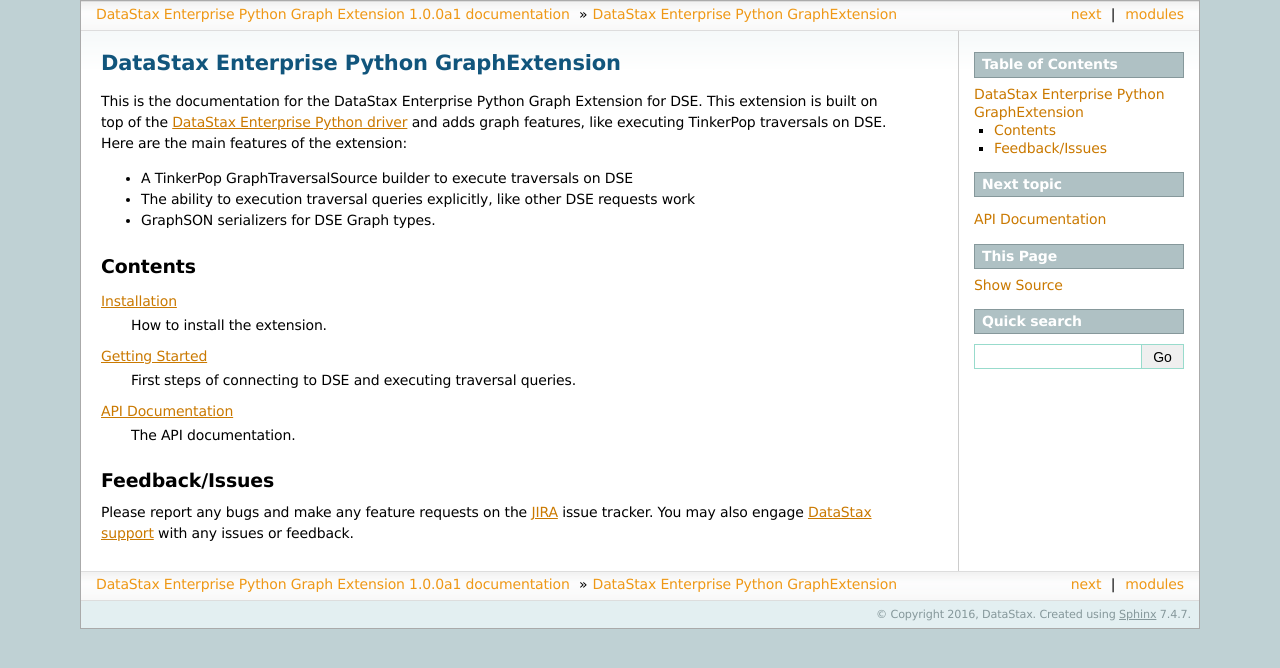
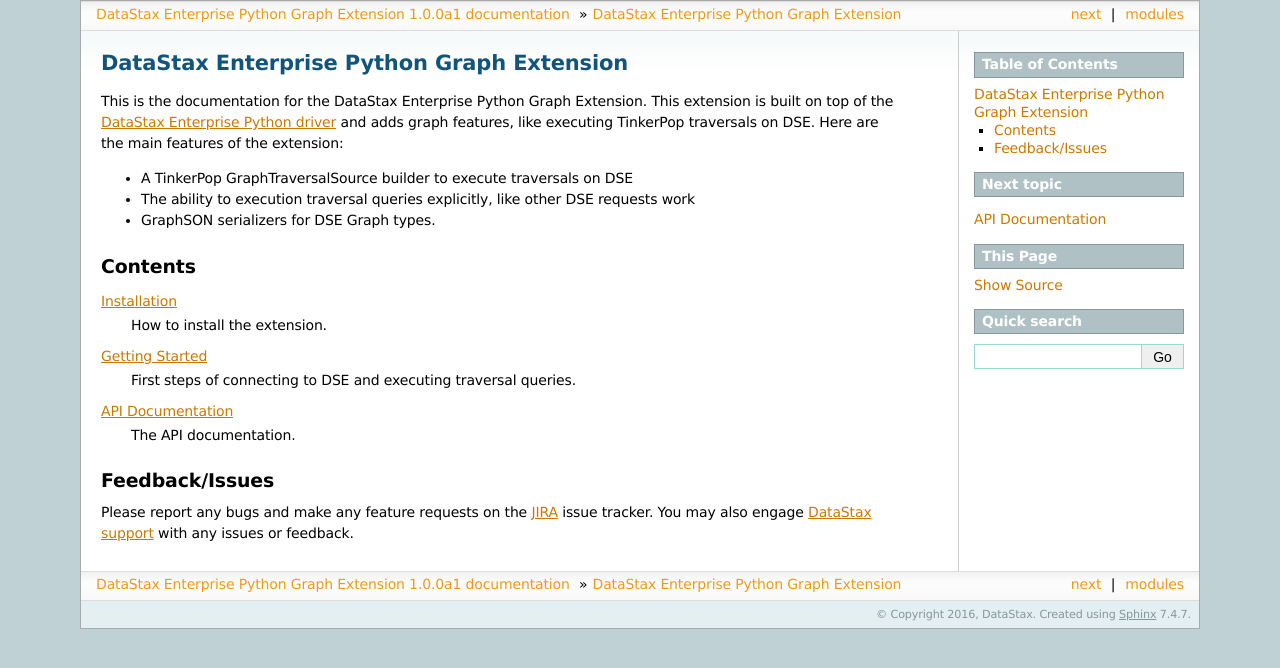
Before and after one commit to kashenfelter/python-dse-graph, a Sphinx documentation site: the page built from docs/index.rst, in a window 1280 px wide. Shown: the top 668 px of the page. Built offline with Sphinx 7.4.7, drawn with Linux system fonts in a browser that asks for light colours.

Commit message:
some docs fixes

```diff
--- a/docs.yaml
+++ b/docs.yaml
@@ -7,5 +7,5 @@
     type: sphinx
     directory: docs
 versions:
-  - name: v1.0
+  - name: v1.0a1
     ref: HEAD
--- a/docs/conf.py
+++ b/docs/conf.py
@@ -191,7 +191,7 @@
 # Grouping the document tree into LaTeX files. List of tuples
 # (source start file, target name, title, author, documentclass [howto/manual]).
 latex_documents = [
-    ('index', 'dse-graph.tex', u'DSE Graph Extension Documentation', u'DataStax', 'manual'),
+    ('index', 'python-dse-graph.tex', u'DSE Python Graph Extension Documentation', u'DataStax', 'manual'),
 ]
 
 # The name of an image file (relative to this directory) to place at the top of
@@ -223,6 +223,6 @@
 # One entry per manual page. List of tuples
 # (source start file, name, description, authors, manual section).
 man_pages = [
-    ('index', 'dse-graph', u'DSE Driver Graph Extension Documentation',
-     [u'Alan Boudreault', u'Adam Holmberg'], 1)
+    ('index', 'dse-graph', u'DSE Python Driver Graph Extension Documentation',
+     [u'Alan Boudreault', u'Adam Holmberg', u'Greg Bestland'], 1)
 ]
--- a/docs/index.rst
+++ b/docs/index.rst
@@ -1,6 +1,6 @@
-DataStax Enterprise Python GraphExtension
-=========================================
-This is the documentation for the DataStax Enterprise Python Graph Extension for DSE. This
+DataStax Enterprise Python Graph Extension
+==========================================
+This is the documentation for the DataStax Enterprise Python Graph Extension. This
 extension is built on top of the `DataStax Enterprise Python driver <http://docs.datastax.com/en/developer/python-driver-dse>`_
 and adds graph features, like executing TinkerPop traversals on DSE. Here are the main features of the extension:
 
```
Also changed, not shown: docs/api/dse_graph.rst (+3 -7 lines).
